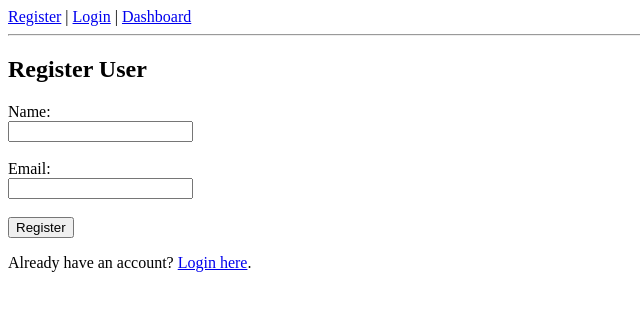
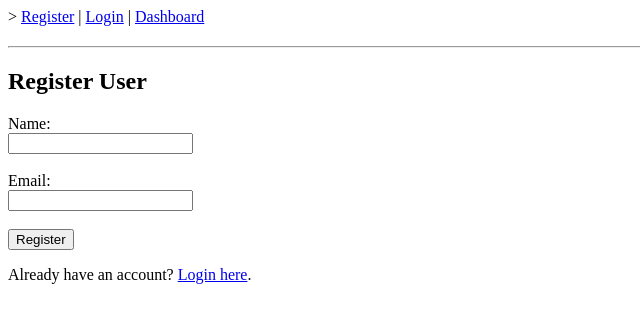
Before and after one commit to herbertsaeli54/wifi-qr-system, a Flask app: page / in a window 1280 px wide. Shown: the top 323 px of the page, without its empty margins (0-640 px from the left). Run offline with Flask 3, Linux system fonts and the light colour scheme.

```diff
--- a/templates/base.html
+++ b/templates/base.html
@@ -4,7 +4,7 @@
     <title>{% block title %}WiFi QR System{% endblock %}</title>
 </head>
 <body>
-    <nav>
+    <nav style="margin-bottom: 20px;">>
         <a href="/register">Register</a> |
         <a href="/login">Login</a> |
         <a href="/dashboard">Dashboard</a>
```
